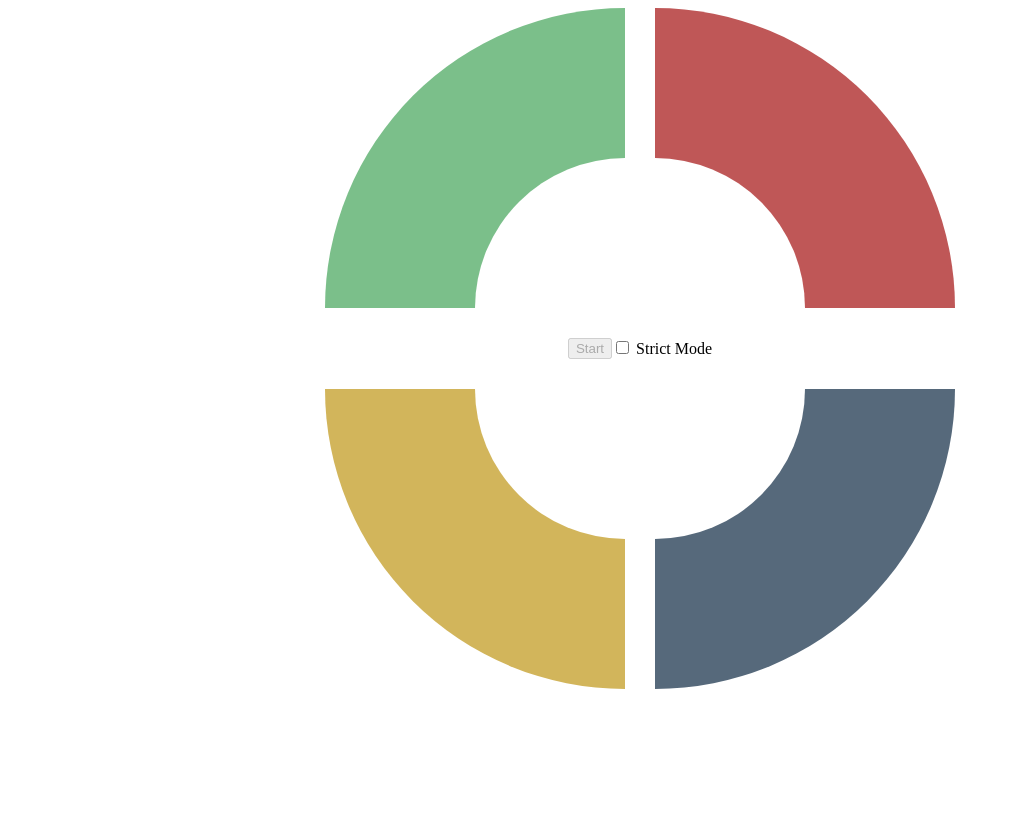
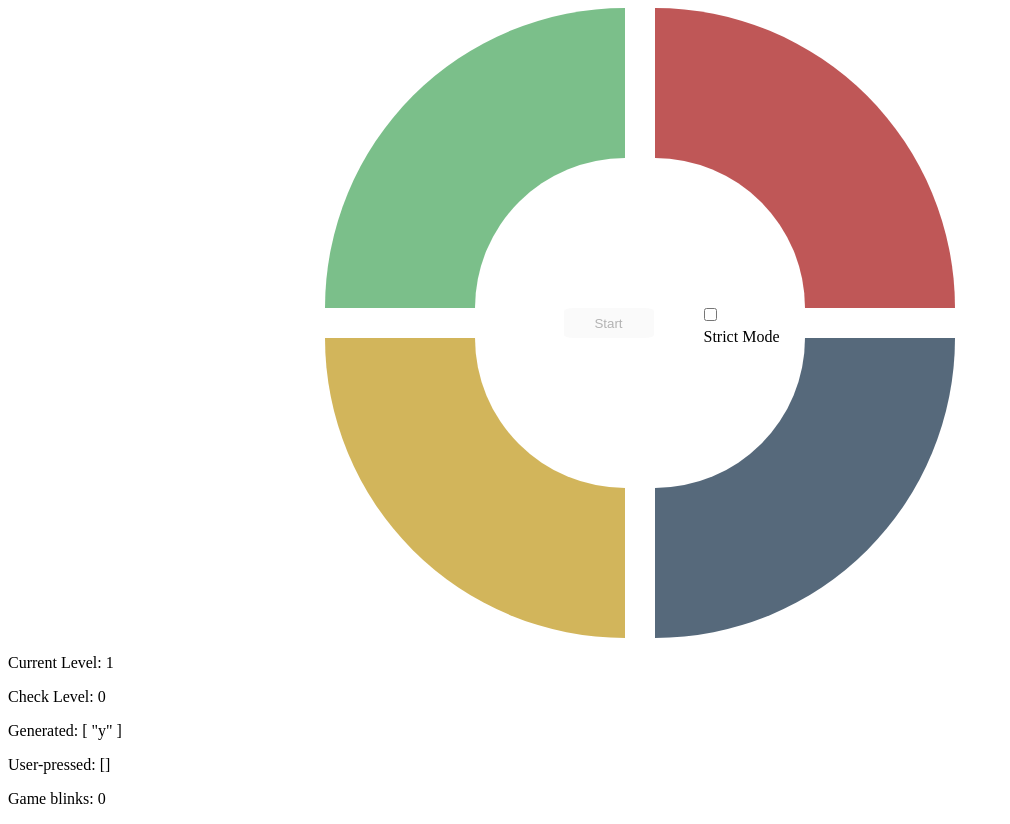
Before and after one commit to LegitStudent/simon-game, a website: page index.html in a window 1280 px wide. Both pictures are taken after a click on the button "Start". Shown: the whole page, without its empty margins (0-1010 px from the left). Before the commit the page ends 800 px from the top, so only its background shows below. Drawn offline with nearby package versions, Linux system fonts and the light colour scheme.

Commit message:
fixed issue where you can press while the buttons are blinking

```diff
--- a/scripts.js
+++ b/scripts.js
@@ -7,6 +7,7 @@ var game = {
   colors: ['r', 'b', 'g', 'y'],
   userPattern: [],
   presses: 0,
+  blinks: 0,
   advanceLevel: function() {
     this.level++;
 
@@ -55,15 +56,16 @@ var game = {
     this.checkLevel = 0;
     this.userPattern = [];
     // alert('You made a mistake');
+    for (var i = 0; i < this.colors.length; i++) {
+      $('.play[data-color="' + this.colors[i] + '"').addClass("blink-" + this.colors[i]);
+      document.getElementById('audio-' + this.colors[i]).play();
+    }
+
     if ($("#strict").prop("checked")) {
-      for (var i = 0; i < this.colors.length; i++) {
-        console.log('playing ' + this.colors[i]);
-        $('.play[data-color="' + this.colors[i] + '"').addClass("blink-" + this.colors[i]);
-        document.getElementById('audio-' + this.colors[i]).play();
-      }
       this.initialize(true);
+    } else {
+      setTimeout(this.blinkNext.bind(this), 1000, 0);
     }
-    this.blinkNext(0);
   },
   blinkNext: function(i) {
     if (i === this.currentPattern.length) {
@@ -144,7 +146,12 @@ $(document).ready(function() {
 
   $('.play').on("mouseout mouseup", setInactive);
 
-  $('.play').on('animationend', function(e) {
-    $(this).attr('class', 'play');
+  $('.play').on('animationend', function() {
+    game.blinks++;
+    $(this).attr('class', 'play no-touch');
+    if (game.blinks === game.currentPattern.length) {
+      game.blinks = 0;
+      $(this).attr('class', 'play')
+    }
   });
 });
--- a/styles.css
+++ b/styles.css
@@ -11,7 +11,35 @@
   display: flex;
   flex-flow: row nowrap;
   justify-content: center;
-  margin-bottom: 30px;
+}
+
+.controls {
+  height: 30px;
+}
+
+#start {
+  width: 90px;
+  border: 0;
+  outline: none;
+  border-radius: 10%;
+}
+
+#strict-container {
+  display: flex;
+  flex-direction: column;
+  position: relative;
+  margin-left: 50px;
+}
+
+#strict-container label {
+  width: 80px;
+  position: absolute;
+  top: 20px;
+  z-index: 99;
+}
+
+#strict-container input {
+  margin: 0;
 }
 
 /* awesome color palette taken from http://www.colourlovers.com/palette/3465025/Simon_Says */
```
